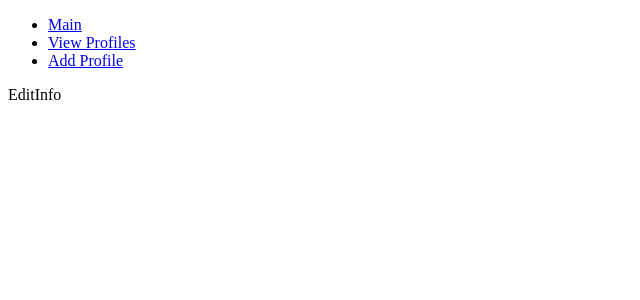
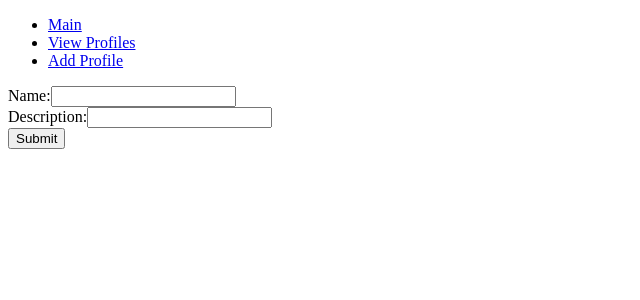
Before and after one commit to mishahoo-zz/viewProfiles, a React app: page /updateUser in a window 1280 px wide. Shown: the top 300 px of the page, without its empty margins (0-640 px from the left). Built offline with nearby package versions, Linux system fonts and the light colour scheme; no server answers.

Commit message:
Work out form functionality for adding a user.

```diff
--- a/src/components/EditInfo.js
+++ b/src/components/EditInfo.js
@@ -1,7 +1,68 @@
-import React from 'react'
+import React, { Component } from 'react';
+// import ItemService from './ItemService';
+import * as axios from '../axiosCalls'
 
-const EditInfo = () => (
-  <div>EditInfo</div>
-)
+class EditInfo extends Component {
 
-export default EditInfo
+  constructor(props) {
+      super(props);
+    }
+    componentDidMount(){}
+
+    handleAddUserClick({ photo, name, description }) {
+      axios.addProfile({
+        photo: photo,
+        name: name,
+        description: description
+      }).then(response => {
+        console.log('user added');
+      })
+      .catch(function (error) {
+        console.log(error);
+      })
+    }
+
+    handleEditProfileClick() {
+      axios.updateProfile('5a2c7ffc60443d1559557393', {
+        photo: 'Sarah',
+        name: 'Sarah',
+        description: 'More and more stuff'
+      }).then(response => {
+        console.log('Comment Updated');
+      })
+      .catch(function (error) {
+        console.log(error);
+      })
+    }
+
+    onSubmit(e, props) {
+      e.preventDefault();
+      const user = {
+        photo: e.target.name.value,
+        name: e.target.name.value,
+        description: e.target.description.value
+      }
+      this.handleAddUserClick(user);
+      // console.log(e.target.name.value, e.target.description.value);
+    }
+
+    render() {
+      return (
+        <form onSubmit={this.onSubmit.bind(this)}>
+          <label>
+            Name:
+            <input type="text" name="name" />
+          </label>
+          <br></br>
+          <label>
+            Description:
+            <input type="text" name="description" />
+          </label>
+          <br></br>
+          <input type="submit" value="Submit" />
+        </form>
+      );
+    }
+  }
+
+export default EditInfo;
--- a/src/components/Main.js
+++ b/src/components/Main.js
@@ -28,7 +28,7 @@ class Main extends Component {
           id: response.data.id,
           name: response.data.name,
           description: response.data.description
-         });
+        });
         console.log('from server route First time', response.data);
       })
       .catch(function (error) {
@@ -39,7 +39,7 @@ class Main extends Component {
       .then(response => {
         this.setState({
           profiles: response.data
-         });
+        });
         // console.log('should be all users', response.data);
       })
       .catch(function (error) {
@@ -55,7 +55,7 @@ class Main extends Component {
           id: response.data.id,
           name: response.data.name,
           description: response.data.description
-         });
+        });
         console.log('from server route!!', response.data);
       })
       .catch(function (error) {
```
